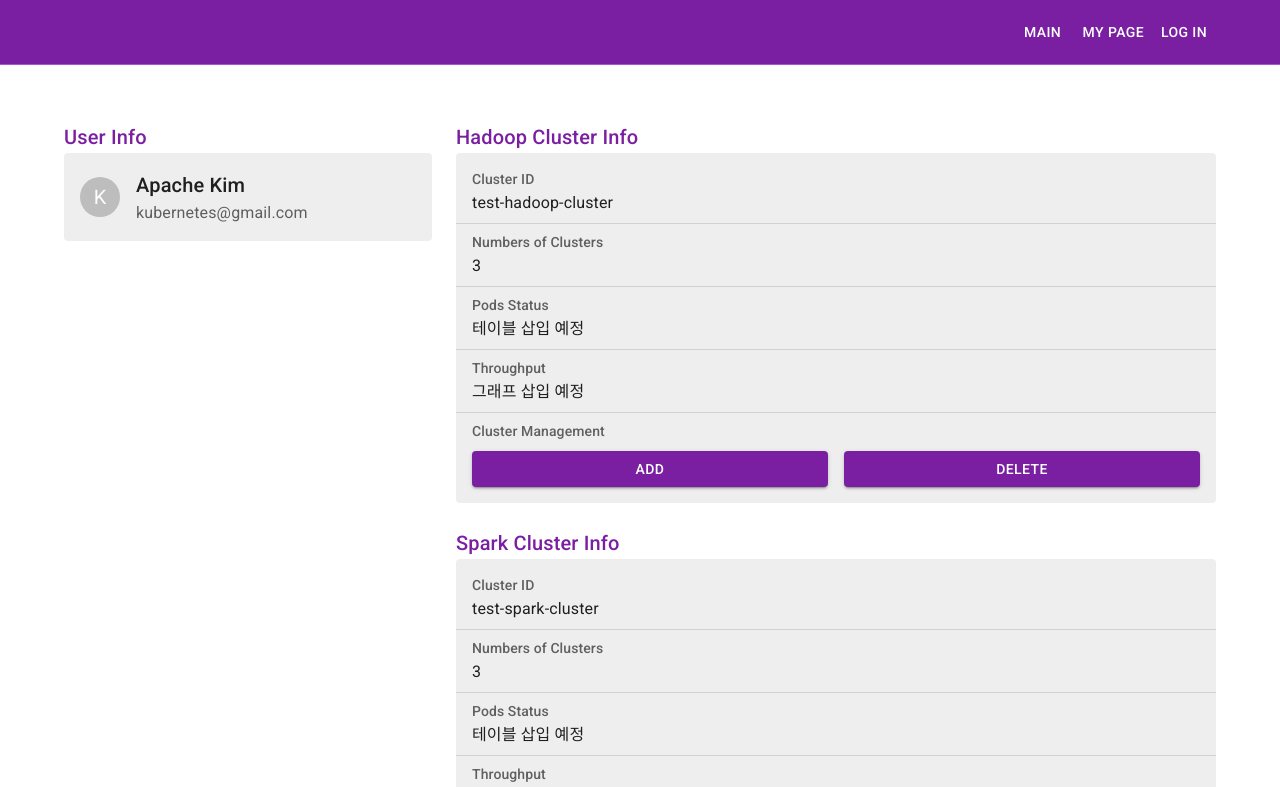
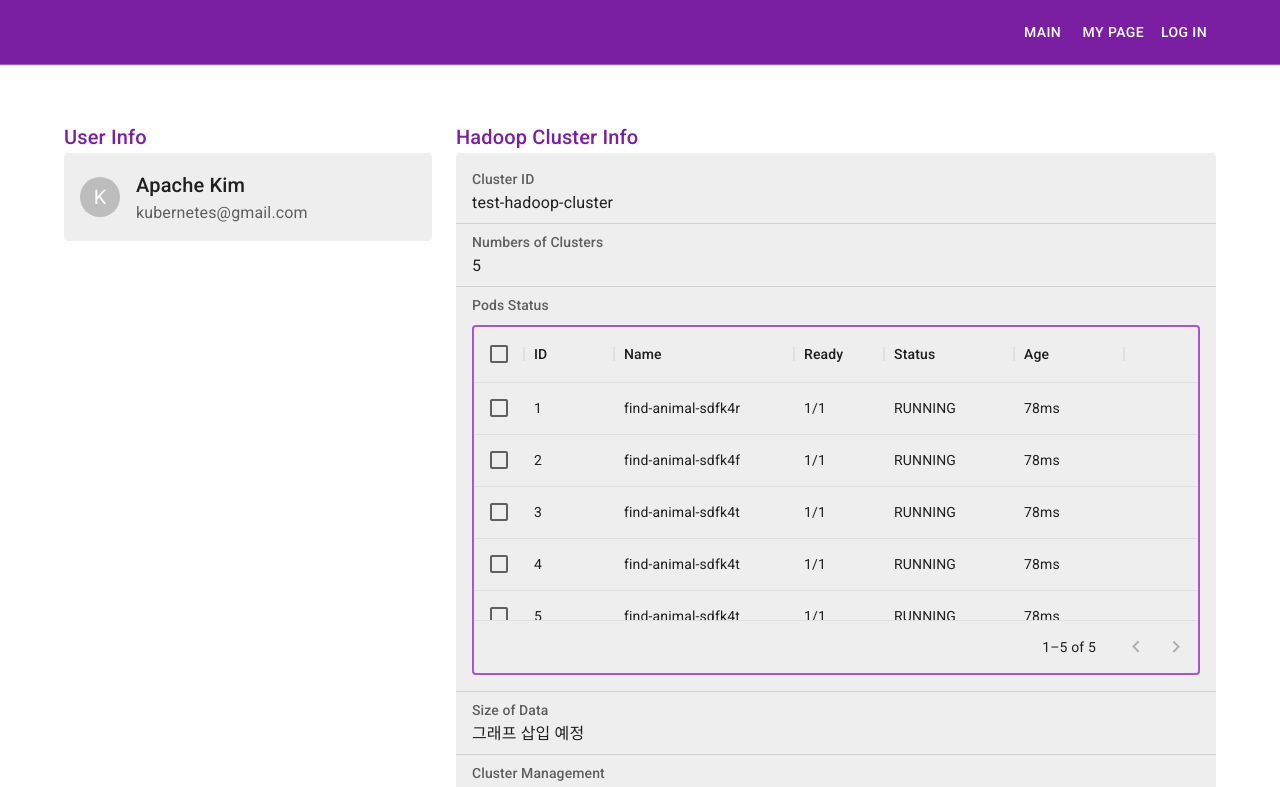
Before and after one commit to doheez/k8s-big-data-platform, a React (Create React App) app in the folder client/: page /mypage in a window 1280 px wide. Shown: the top 787 px of the page. Built offline with nearby package versions, Linux system fonts and the light colour scheme.

Commit message:
feat: Create Data Grid for pods status table
Pods Status 테이블을 생성하기 위해 My Page의
Cluster Info 컴포넌트에 Data Grid를 삽입합니다.
API 요청 전까지는 하드코딩한 임시 데이터를 활용합니다.

Task: #25

```diff
--- a/client/src/components/MyPage/ClusterInfo.js
+++ b/client/src/components/MyPage/ClusterInfo.js
@@ -1,4 +1,5 @@
 import { Box, Button, Divider, List, ListItem, Stack, Typography, Grid } from "@mui/material";
+import PodTable from "./PodTable";
 
 export default function HadoopClusterInfo({ cluster }) {
   return (
@@ -14,20 +15,22 @@ export default function HadoopClusterInfo({ cluster }) {
         <ListItem>
           <Stack>
             <Typography variant="subtitle2" color="text.secondary">Numbers of Clusters</Typography>
-            <Typography color="text.primary">3</Typography>
+            <Typography color="text.primary">5</Typography>
+          </Stack>
+        </ListItem>
+        <Divider />
+        <ListItem>
+          <Stack width="100%">
+            <Typography variant="subtitle2" color="text.secondary">Pods Status</Typography>
+            <PodTable />
           </Stack>
         </ListItem>
         <Divider />
         <ListItem>
           <Stack>
-            <Typography variant="subtitle2" color="text.secondary">Pods Status</Typography>
-            <Typography color="text.primary">테이블 삽입 예정</Typography>
-          </Stack>
-        </ListItem>
-        <Divider />
-        <ListItem>
-          <Stack>
-            <Typography variant="subtitle2" color="text.secondary">Throughput</Typography>
+            <Typography variant="subtitle2" color="text.secondary">
+              {cluster === 'hadoop' ? 'Size of Data' : 'Throughput'}
+            </Typography>
             <Typography color="text.primary">그래프 삽입 예정</Typography>
           </Stack>
         </ListItem>
@@ -36,8 +39,8 @@ export default function HadoopClusterInfo({ cluster }) {
           <Stack width="100%" rowGap={1}>
             <Typography variant="subtitle2" color="text.secondary">Cluster Management</Typography>
             <Grid container spacing={2}>
-              <Grid item xs={6}><Button variant="contained" fullWidth>add</Button></Grid>
-              <Grid item xs={6}><Button variant="contained" fullWidth>delete</Button></Grid>
+              <Grid item xs={6}><Button variant="contained" fullWidth>add cluster</Button></Grid>
+              <Grid item xs={6}><Button variant="contained" fullWidth>delete cluster</Button></Grid>
             </Grid>
           </Stack>
         </ListItem>
--- /dev/null
+++ b/client/src/components/MyPage/PodTable.js
@@ -0,0 +1,41 @@
+import { DataGrid } from '@mui/x-data-grid';
+import { Box } from '@mui/material';
+
+export default function PodTable() {
+  // 임시 데이터
+  const columns = [
+    { field: 'id', headerName: 'ID', width: 90 },
+    { field: 'name', headerName: 'Name', width: 180, },
+    { field: 'ready', headerName: 'Ready', width: 90, },
+    { field: 'status', headerName: 'Status', width: 130, },
+    { field: 'age', headerName: 'Age', width: 110, },
+  ];
+
+  const rows = [
+    { id: 1, name: 'find-animal-sdfk4r', ready: '1/1', status: 'RUNNING', age: '78ms' },
+    { id: 2, name: 'find-animal-sdfk4f', ready: '1/1', status: 'RUNNING', age: '78ms' },
+    { id: 3, name: 'find-animal-sdfk4t', ready: '1/1', status: 'RUNNING', age: '78ms' },
+    { id: 4, name: 'find-animal-sdfk4t', ready: '1/1', status: 'RUNNING', age: '78ms' },
+    { id: 5, name: 'find-animal-sdfk4t', ready: '1/1', status: 'RUNNING', age: '78ms' },
+  ];
+
+  return (
+    <Box width="100%" height={350} my={1}>
+      <DataGrid
+        rows={rows}
+        columns={columns}
+        pageSize={5}
+        rowsPerPageOptions={[5]}
+        checkboxSelection
+        disableSelectionOnClick
+        sx={{
+          border: 2,
+          borderColor: 'primary.light',
+          '& .MuiDataGrid-cell:hover': {
+            color: 'primary.main',
+          },
+        }}
+      />
+    </Box>
+  );
+}
```
